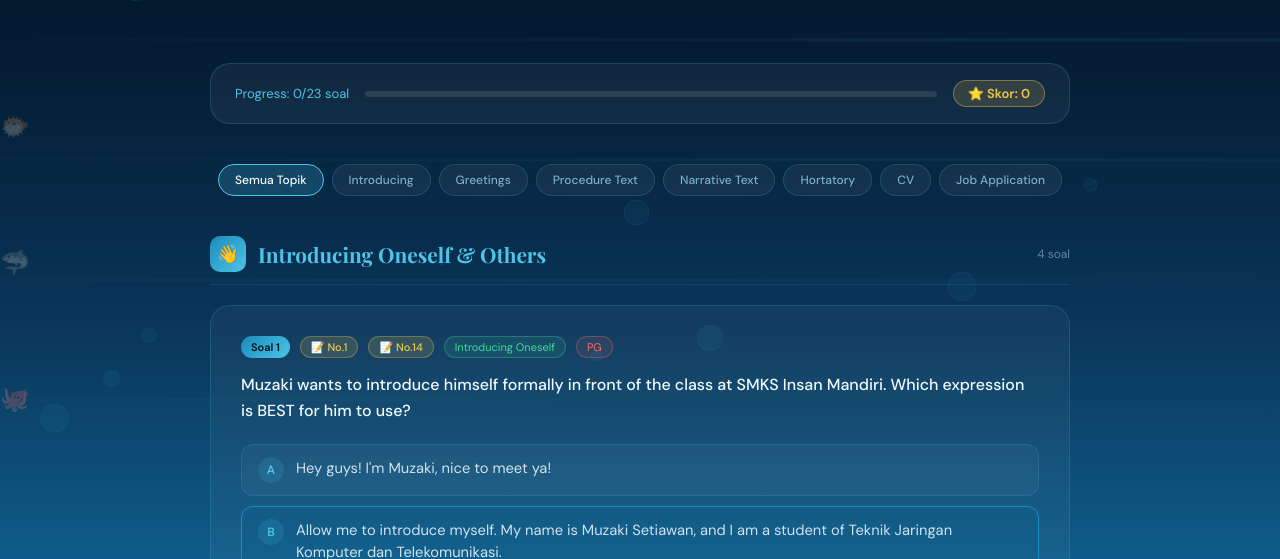
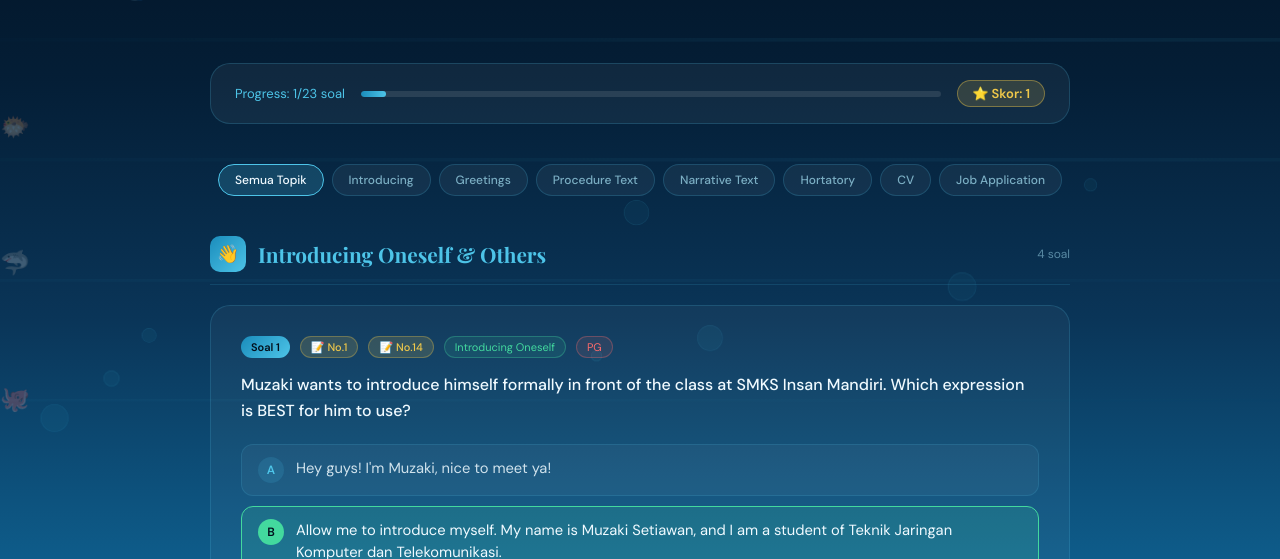
Before and after one commit to muzakisetiawan/OceanEnglish, a plain HTML site: page index.html in a window 1280 px wide. Both pictures are taken after a click on the element 640 px from the left and 781 px from the top of the page. Shown: the part 241-800 px from the top of the page. Drawn offline with nearby package versions, Linux system fonts and the light colour scheme.

Commit message:
mengubah tombol benar atau salah dan hint

```diff
--- a/index.html
+++ b/index.html
@@ -1307,12 +1307,28 @@ function buildCard(q) {
     inputHTML = `<textarea class="essay-area" id="essay_${q.id}" placeholder="Tulis jawabanmu di sini...">${state.text || ''}</textarea>`;
   }
 
+  const isPG = q.type === 'PG' || q.type === 'PG-Kompleks';
+  // For PG: explanation auto-shows after answered. For others: toggle button remains.
+  const autoShowExp = isPG && state.checked;
   const feedbackHTML = state.checked ? `<div class="feedback ${state.correct ? 'correct' : 'wrong'}">${state.correct ? '✅ Jawaban Benar! +1 poin' : '❌ Jawaban Kurang Tepat. Pelajari penjelasannya!'}</div>` : '';
-  const explanationHTML = `<div class="explanation ${state.showExp ? 'show' : ''}" id="exp_${q.id}">${q.explanation}</div>`;
+  const explanationHTML = `<div class="explanation ${(autoShowExp || state.showExp) ? 'show' : ''}" id="exp_${q.id}">${q.explanation}</div>`;
 
   const btnCheck = `<button class="btn-check" onclick="checkAnswer(${q.id})">✓ Periksa Jawaban</button>`;
-  const btnShow = `<button class="btn-show" onclick="toggleExp(${q.id})">💡 Tampilkan Jawaban & Penjelasan</button>`;
+  const btnShow = `<button class="btn-show" onclick="toggleExp(${q.id})">💡 ${state.showExp ? 'Sembunyikan' : 'Tampilkan'} Penjelasan</button>`;
   const btnReset = `<button class="btn-reset" onclick="resetQ(${q.id})">↺ Reset</button>`;
+
+  // PG: no check button (auto-checked on click), show reset only after answered
+  // Matching: keep check button
+  // Essay/Uraian: show toggle + reset
+  let buttons = '';
+  if (isPG) {
+    buttons = state.checked ? `${btnReset}` : '';
+  } else if (q.type === 'Menjodohkan') {
+    buttons = !state.checked ? btnCheck : '';
+    buttons += ` ${btnShow} ${btnReset}`;
+  } else {
+    buttons = `${btnShow} ${btnReset}`;
+  }
 
   return `
     <div class="q-card" id="card_${q.id}">
@@ -1324,13 +1340,9 @@ function buildCard(q) {
       </div>
       <div class="q-text">${q.question}</div>
       ${inputHTML}
-      <div class="btn-row" style="margin-top:12px">
-        ${q.type !== 'Essay' && q.type !== 'Uraian' ? btnCheck : ''}
-        ${btnShow}
-        ${btnReset}
-      </div>
       ${feedbackHTML}
       ${explanationHTML}
+      ${buttons ? `<div class="btn-row" style="margin-top:12px">${buttons}</div>` : ''}
     </div>
   `;
 }
@@ -1379,10 +1391,14 @@ function selectOpt(qid, idx) {
   if (!answered[qid]) answered[qid] = {};
   if (answered[qid].checked) return;
   answered[qid].selected = idx;
-  const card = document.getElementById(`card_${qid}`);
-  card.querySelectorAll('.opt').forEach((el, i) => {
-    el.className = 'opt' + (i === idx ? ' selected' : '');
-  });
+  // Auto-check immediately
+  answered[qid].checked = true;
+  answered[qid].showExp = true;
+  const correct = idx === q.answer;
+  answered[qid].correct = correct;
+  if (correct) score++;
+  refreshCard(qid);
+  updateProgress();
 }
 
 function checkAnswer(qid) {
```
